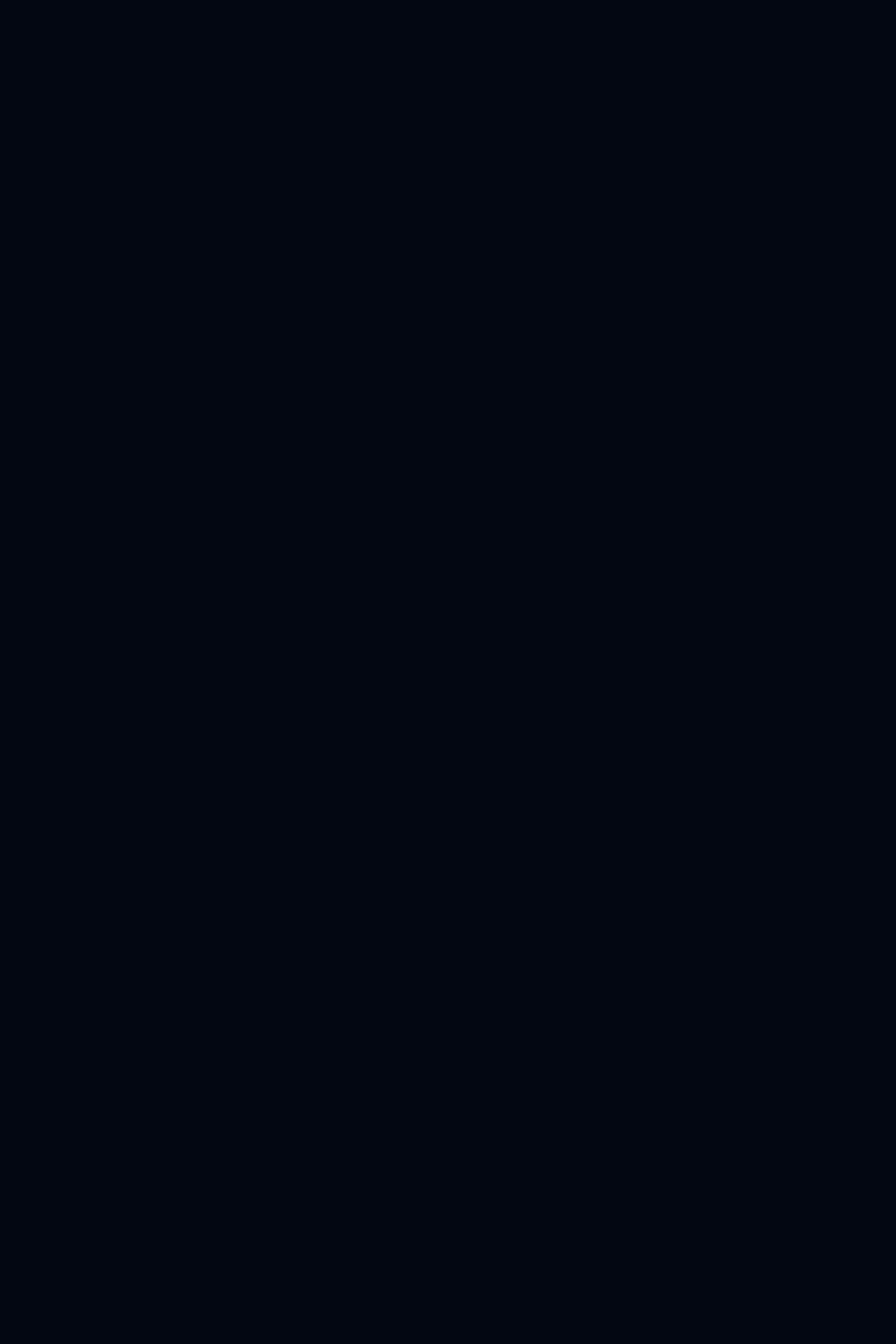
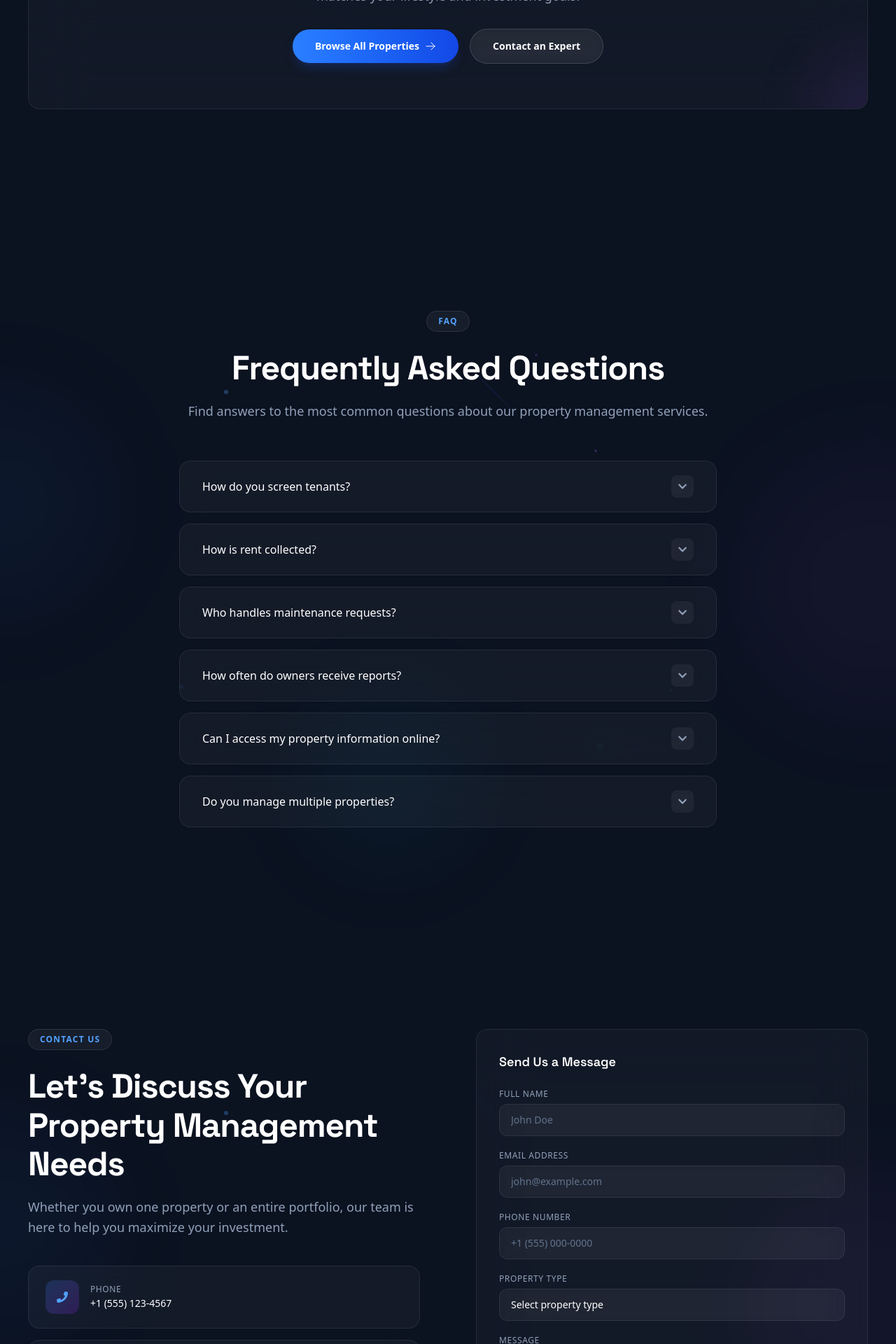
Before and after one commit to dulal71/amazepms, a Next.js app: page / in a window 1280 px wide. Shown: the part 7839-9759 px from the top of the page at 70% size. Before the commit the page ends 6321 px from the top, so only its background shows below. Built offline with nearby package versions, Linux system fonts and the light colour scheme.

Commit message:
fixed home page section issue

```diff
--- a/src/app/page.tsx
+++ b/src/app/page.tsx
@@ -4,6 +4,10 @@ import Services from "@/components/sections/Services";
 import About from "@/components/sections/About";
 import WhyChooseUs from "@/components/sections/WhyChooseUs";
 import HowItWorks from "@/components/sections/HowItWorks";
+import Footer from "@/components/sections/Footer";
+import Contact from "@/components/sections/Contact";
+import Faq from "@/components/sections/Faq";
+import FeaturedProperties from "@/components/sections/FeaturedProperties";
 
 export default function Home() {
   return (
@@ -11,11 +15,13 @@ export default function Home() {
       <Navbar />
       <Hero />
       <About />
-
-     <Services />
-
-      <WhyChooseUs />
+       <Services />
+     <WhyChooseUs />
        <HowItWorks />
+       <FeaturedProperties></FeaturedProperties>
+       <Faq></Faq>
+       <Contact></Contact>
+      <Footer></Footer>
     </main>
   );
 }
```
